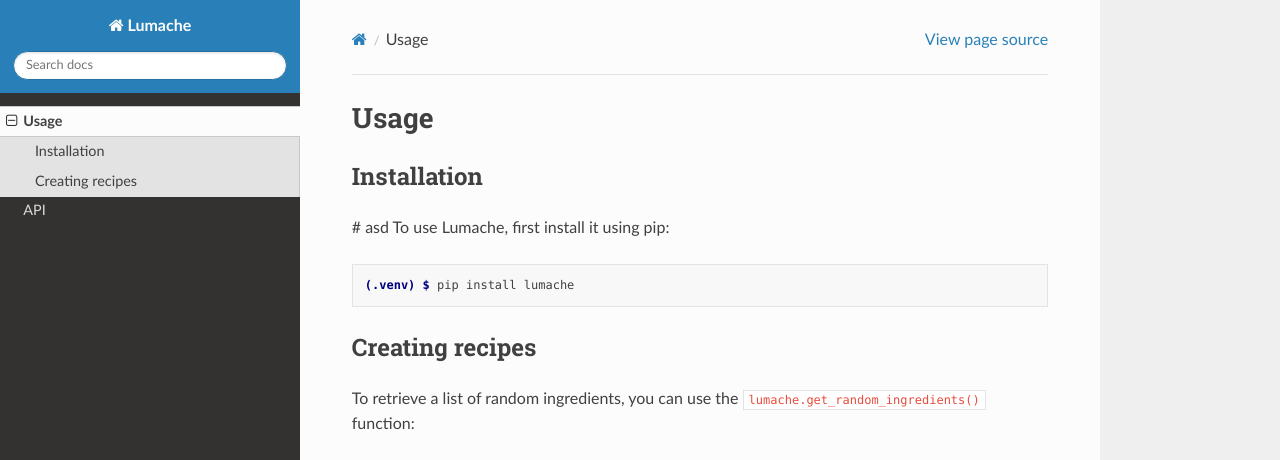
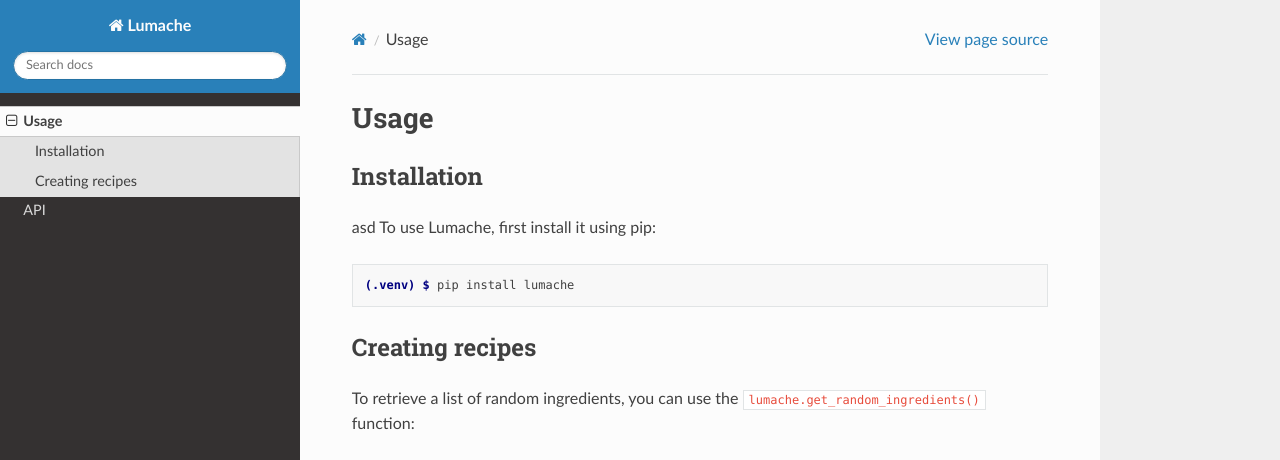
Before and after one commit to GuoZhengJian/test_doc_2, a Sphinx documentation site: the page built from docs/source/usage.rst, in a window 1280 px wide and 1095 px high. Shown: the top 460 px of the window. Built offline with Sphinx 7.4.7 and the Read the Docs theme 3.1.0, drawn with Linux system fonts in a browser that asks for light colours; grey boxes are pictures that could not be loaded.

```diff
--- a/docs/source/usage.rst
+++ b/docs/source/usage.rst
@@ -5,7 +5,7 @@ Usage
 
 Installation
 ------------
-# asd
+asd
 To use Lumache, first install it using pip:
 
 .. code-block:: console
```
